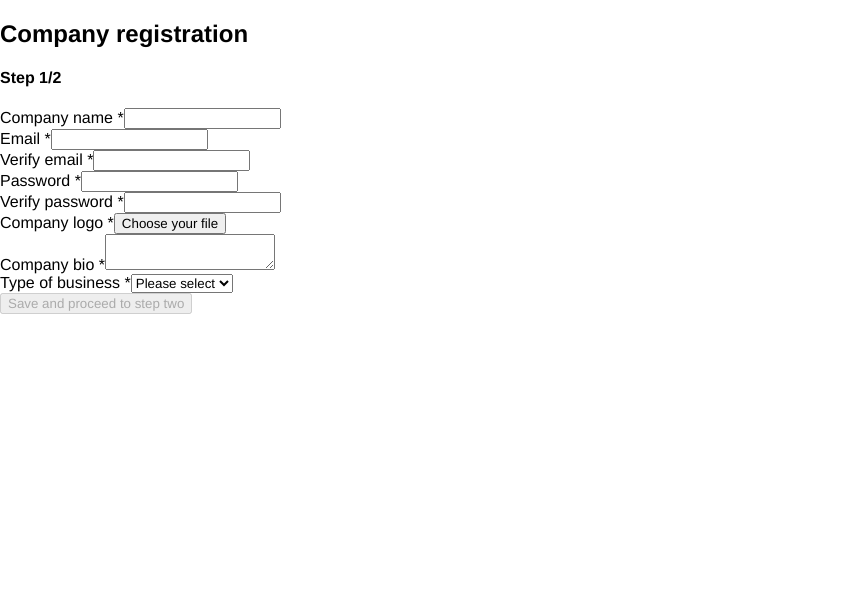
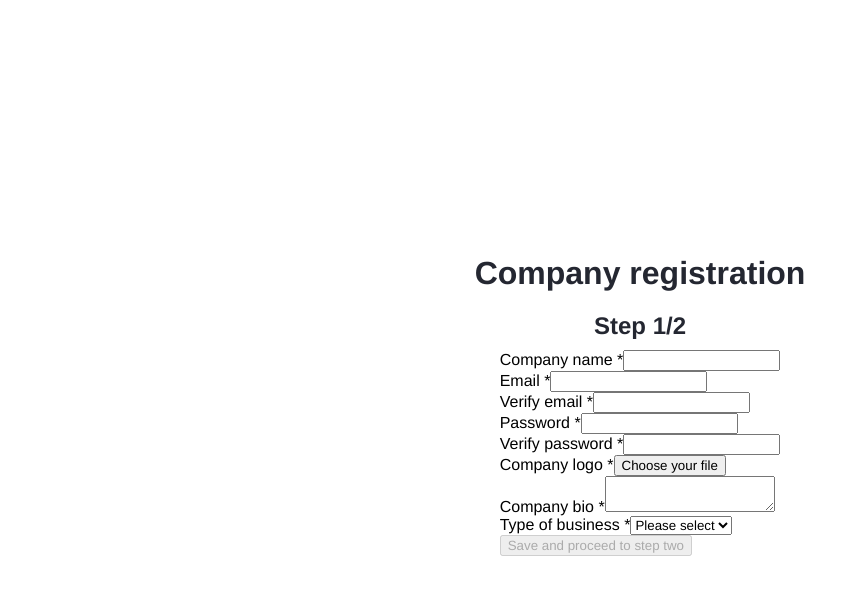
Before and after one commit to netojose/women-boss-society-test-site, a React app: page /register/company in a window 1280 px wide. Shown: the top 594 px of the page, without its empty margins (0-867 px from the left). Built offline with nearby package versions, Linux system fonts and the light colour scheme.

Commit message:
Improving code

```diff
--- /dev/null
+++ b/src/components/Header/Header.js
@@ -0,0 +1,32 @@
+/** @jsx jsx */
+import { css, jsx } from '@emotion/core'
+import { useTranslation } from 'react-i18next'
+import PropTypes from 'prop-types'
+
+const Header = ({ labelKey, priority, placeholders }) => {
+    const { t } = useTranslation()
+    const Tag = `h${priority}`
+    return (
+        <Tag
+            css={css`
+                color: #242731;
+                margin: 10px 10px;
+            `}
+        >
+            {t(labelKey, placeholders)}
+        </Tag>
+    )
+}
+
+Header.defaultProps = {
+    placeholders: {},
+    priority: 1
+}
+
+Header.propTypes = {
+    labelKey: PropTypes.string.isRequired,
+    priority: PropTypes.number,
+    placeholders: PropTypes.shape({})
+}
+
+export default Header
--- /dev/null
+++ b/src/components/Header/index.js
@@ -0,0 +1 @@
+export { default } from './Header'
--- a/src/components/Subtitle/Subtitle.js
+++ /dev/null
@@ -1,23 +0,0 @@
-/** @jsx jsx */
-import { css, jsx } from '@emotion/core'
-import { useTranslation } from 'react-i18next'
-import PropTypes from 'prop-types'
-
-const Subtitle = ({ labelKey }) => {
-    const { t } = useTranslation()
-    return (
-        <h2
-            css={css`
-                color: #242731;
-            `}
-        >
-            {t(labelKey)}
-        </h2>
-    )
-}
-
-Subtitle.propTypes = {
-    labelKey: PropTypes.string.isRequired
-}
-
-export default Subtitle
--- a/src/components/Subtitle/index.js
+++ /dev/null
@@ -1 +0,0 @@
-export { default } from './Subtitle'
--- a/src/components/Title/Title.js
+++ /dev/null
@@ -1,23 +0,0 @@
-/** @jsx jsx */
-import { css, jsx } from '@emotion/core'
-import { useTranslation } from 'react-i18next'
-import PropTypes from 'prop-types'
-
-const Title = ({ labelKey }) => {
-    const { t } = useTranslation()
-    return (
-        <h1
-            css={css`
-                color: #242731;
-            `}
-        >
-            {t(labelKey)}
-        </h1>
-    )
-}
-
-Title.propTypes = {
-    labelKey: PropTypes.string.isRequired
-}
-
-export default Title
--- a/src/components/Title/index.js
+++ /dev/null
@@ -1 +0,0 @@
-export { default } from './Title'
--- a/src/screens/Home/Home.js
+++ b/src/screens/Home/Home.js
@@ -5,7 +5,7 @@ import { Link } from 'react-router-dom'
 import { useTranslation } from 'react-i18next'
 
 import CenteredContent from '../../components/CenteredContent'
-import Title from '../../components/Title'
+import Header from '../../components/Header'
 
 const MenuItem = ({ to, i18nKey }) => {
     const { t } = useTranslation()
@@ -41,7 +41,7 @@ MenuItem.propTypes = {
 
 export default () => (
     <CenteredContent>
-        <Title labelKey="home.site_name" />
+        <Header labelKey="home.site_name" />
         <ul
             css={css`
                 list-style: none;
--- a/src/screens/RegisterCompany/RegisterCompany.js
+++ b/src/screens/RegisterCompany/RegisterCompany.js
@@ -1,6 +1,8 @@
 import React, { useCallback, useState } from 'react'
 import { useTranslation } from 'react-i18next'
 
+import CenteredContent from '../../components/CenteredContent'
+import Header from '../../components/Header'
 import Form from '../../components/Form'
 import validator from '../../utils/validator'
 import { maxwords } from '../../utils/custom-validation-rules'
@@ -48,9 +50,13 @@ export default () => {
     }, [])
 
     return (
-        <div>
-            <h2>{t('company_registration.title')}</h2>
-            <h4>{t('company_registration.step', { start: 1, end: 2 })}</h4>
+        <CenteredContent>
+            <Header labelKey="company_registration.title" />
+            <Header
+                priority={2}
+                labelKey="company_registration.step"
+                placeholders={{ start: step, end: 2 }}
+            />
             {step === 1 && (
                 <Form
                     onSubmit={handleSubmit}
@@ -89,6 +95,6 @@ export default () => {
             {step === 2 && (
                 <p>{t('company_registration.step_2_coming_soon_text')}</p>
             )}
-        </div>
+        </CenteredContent>
     )
 }
```
